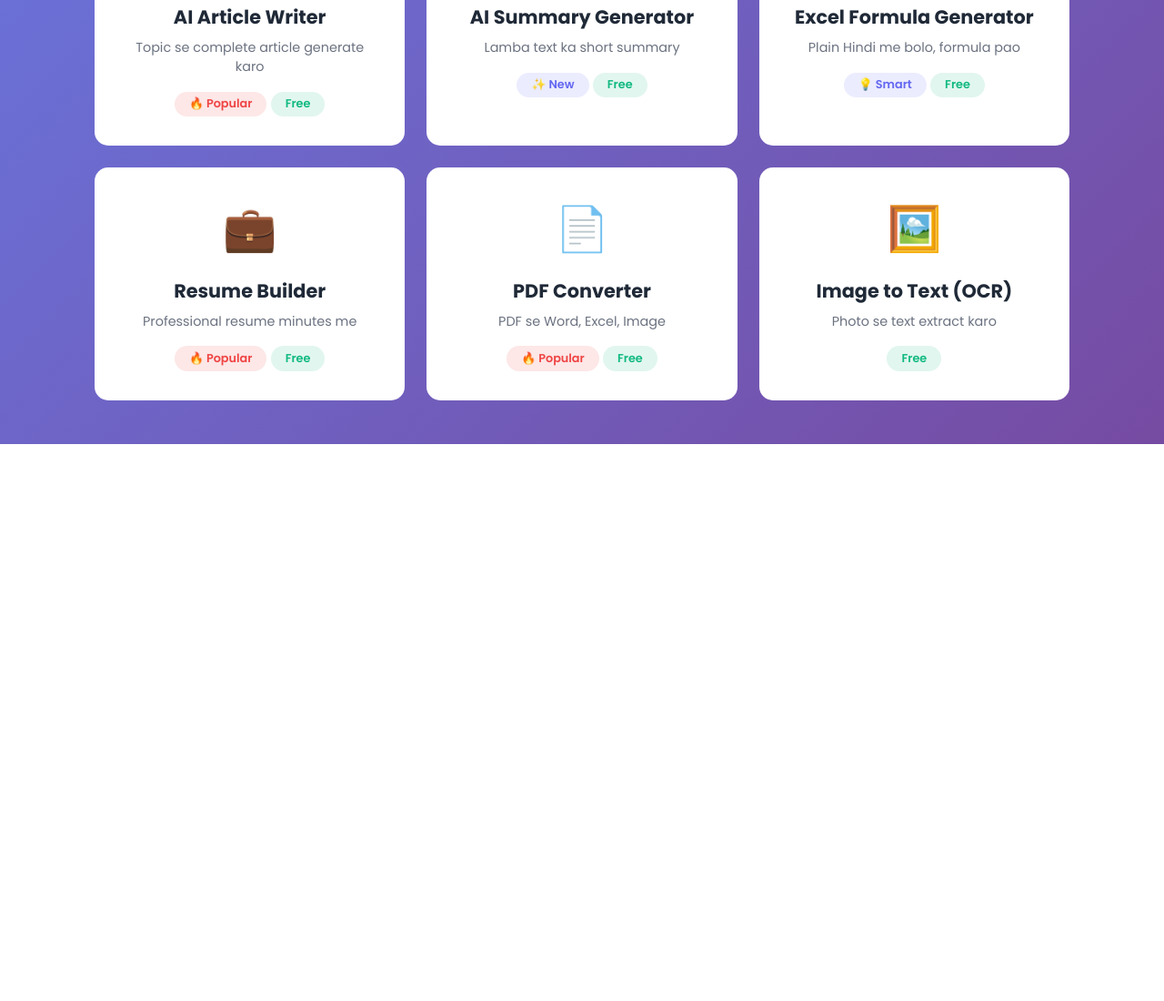
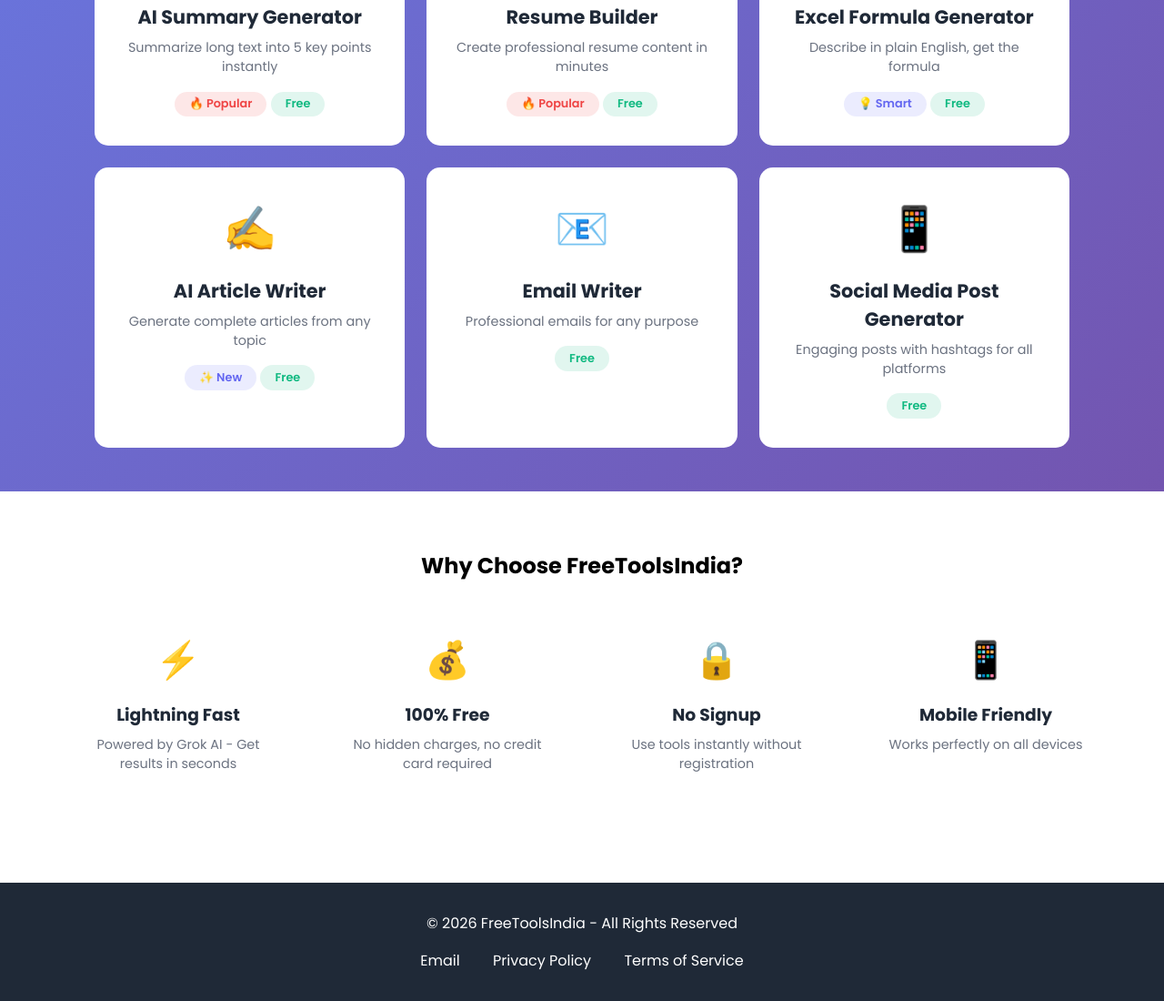
Before and after one commit to mydataaiapp/free-tools-india, a plain HTML site: page index.html in a window 1280 px wide. Shown: the part 661-1761 px from the top of the page at 91% size. Before the commit the page ends 1149 px from the top, so only its background shows below. Drawn offline with Linux system fonts and the light colour scheme.

Commit message:
Update index.html

```diff
--- a/index.html
+++ b/index.html
@@ -1,13 +1,29 @@
 <!DOCTYPE html>
-<html lang="hi">
+<html lang="en">
 <head>
     <meta charset="UTF-8">
     <meta name="viewport" content="width=device-width, initial-scale=1.0">
-    <title>FreeToolsIndia - 100% Free AI Tools</title>
-    <meta name="description" content="India ka sabse fast free AI tools platform. PDF converter, AI writer, resume builder - sab kuch free!">
+    <title>Free Tools India - Free AI Tools, PDF Converter, Resume Builder Online</title>
+    <meta name="description" content="Free online tools - AI writer, summary generator, resume builder, Excel formula generator, PDF converter. 100% free, no signup required. Made in India.">
+    <meta name="keywords" content="free tools, AI tools, resume builder, PDF converter, summary generator, excel formula, free online tools india">
+    <meta name="robots" content="index, follow">
+    <meta property="og:title" content="Free Tools India - 100% Free Online Tools">
+    <meta property="og:description" content="AI-powered free tools for everyone. Resume builder, summary generator, Excel formulas, and more.">
+    <meta property="og:type" content="website">
 
     <!-- Google Fonts -->
     <link href="https://fonts.googleapis.com/css2?family=Poppins:wght@300;400;600;700&display=swap" rel="stylesheet">
+
+    <!-- Structured Data for SEO -->
+    <script type="application/ld+json">
+    {
+        "@context": "https://schema.org",
+        "@type": "WebSite",
+        "name": "Free Tools India",
+        "url": "https://sprightly-paprenjak-ec7044.netlify.app/",
+        "description": "Free online AI tools and productivity tools for everyone"
+    }
+    </script>
 
     <style>
         * {
@@ -31,7 +47,6 @@
             min-height: 100vh;
         }
 
-        /* Header */
         .header {
             background: rgba(255, 255, 255, 0.95);
             backdrop-filter: blur(10px);
@@ -76,7 +91,6 @@
             color: var(--primary);
         }
 
-        /* Hero Section */
         .hero {
             text-align: center;
             padding: 4rem 5%;
@@ -131,7 +145,6 @@
             transform: scale(1.05);
         }
 
-        /* Tools Grid */
         .tools-section {
             max-width: 1200px;
             margin: 3rem auto;
@@ -222,7 +235,52 @@
             color: var(--primary);
         }
 
-        /* Animations */
+        .features-section {
+            background: white;
+            padding: 4rem 5%;
+            text-align: center;
+        }
+
+        .features-grid {
+            display: grid;
+            grid-template-columns: repeat(auto-fit, minmax(250px, 1fr));
+            gap: 2rem;
+            max-width: 1200px;
+            margin: 2rem auto;
+        }
+
+        .feature-item {
+            padding: 1.5rem;
+        }
+
+        .feature-icon {
+            font-size: 2.5rem;
+            margin-bottom: 1rem;
+        }
+
+        .feature-item h3 {
+            margin-bottom: 0.5rem;
+            color: var(--dark);
+        }
+
+        .feature-item p {
+            color: #6b7280;
+            font-size: 0.9rem;
+        }
+
+        footer {
+            background: var(--dark);
+            color: white;
+            text-align: center;
+            padding: 2rem;
+        }
+
+        footer a {
+            color: white;
+            text-decoration: none;
+            margin: 0 1rem;
+        }
+
         @keyframes fadeInUp {
             from {
                 opacity: 0;
@@ -234,7 +292,6 @@
             }
         }
 
-        /* Responsive */
         @media (max-width: 768px) {
             .hero h1 {
                 font-size: 2rem;
@@ -253,82 +310,135 @@
 <body>
     <header class="header">
         <nav class="nav">
-            <a href="/" class="logo">🇮🇳 FreeToolsIndia</a>
+            <a href="index.html" class="logo">🇮🇳 FreeToolsIndia</a>
             <div class="nav-links">
-                <a href="#tools">Tools</a>
-                <a href="#about">About</a>
+                <a href="#tools">All Tools</a>
+                <a href="#features">Why Us</a>
                 <a href="#contact">Contact</a>
-                <a href="#" style="background: var(--primary); color: white; padding: 0.5rem 1rem; border-radius: 20px;">Get Premium</a>
             </div>
         </nav>
     </header>
 
     <section class="hero">
-        <h1>🛠️ India Ka Sabse Fast AI Tools Platform</h1>
-        <p>100% Free • No Signup • Unlimited Use • Made with ❤️ in India</p>
+        <h1>🛠️ Free Online AI Tools Platform</h1>
+        <p>100% Free • No Signup Required • Unlimited Use • Made with ❤️ in India</p>
 
         <div class="search-bar">
-            <input type="text" placeholder="🔍 Kya karna chahte ho? (e.g., PDF to Word, Resume banao...)" id="searchInput">
+            <input type="text" placeholder="Search tools... (e.g., resume builder, summary)" id="searchInput">
             <button onclick="searchTool()">Search</button>
         </div>
     </section>
 
     <section class="tools-section" id="tools">
-        <h2 class="section-title">🔥 Most Popular Tools</h2>
+        <h2 class="section-title">🔥 Most Popular Free Tools</h2>
 
         <div class="tools-grid" id="toolsGrid">
-            <!-- AI Tools -->
-            <div class="tool-card" onclick="openTool('ai-writer')">
-                <div class="tool-icon">✍️</div>
-                <h3>AI Article Writer</h3>
-                <p>Topic se complete article generate karo</p>
+            <div class="tool-card" onclick="location.href='summary.html'">
+                <div class="tool-icon">📝</div>
+                <h3>AI Summary Generator</h3>
+                <p>Summarize long text into 5 key points instantly</p>
                 <span class="badge badge-popular">🔥 Popular</span>
                 <span class="badge badge-free">Free</span>
             </div>
 
-            <div class="tool-card" onclick="openTool('summary')">
-                <div class="tool-icon">📝</div>
-                <h3>AI Summary Generator</h3>
-                <p>Lamba text ka short summary</p>
+            <div class="tool-card" onclick="location.href='resume.html'">
+                <div class="tool-icon">💼</div>
+                <h3>Resume Builder</h3>
+                <p>Create professional resume content in minutes</p>
+                <span class="badge badge-popular">🔥 Popular</span>
+                <span class="badge badge-free">Free</span>
+            </div>
+
+            <div class="tool-card" onclick="location.href='excel.html'">
+                <div class="tool-icon">📊</div>
+                <h3>Excel Formula Generator</h3>
+                <p>Describe in plain English, get the formula</p>
+                <span class="badge badge-new">💡 Smart</span>
+                <span class="badge badge-free">Free</span>
+            </div>
+
+            <div class="tool-card" onclick="location.href='writer.html'">
+                <div class="tool-icon">✍️</div>
+                <h3>AI Article Writer</h3>
+                <p>Generate complete articles from any topic</p>
                 <span class="badge badge-new">✨ New</span>
                 <span class="badge badge-free">Free</span>
             </div>
 
-            <div class="tool-card" onclick="openTool('excel-formula')">
-                <div class="tool-icon">📊</div>
-                <h3>Excel Formula Generator</h3>
-                <p>Plain Hindi me bolo, formula pao</p>
-                <span class="badge badge-new">💡 Smart</span>
+            <div class="tool-card" onclick="location.href='email.html'">
+                <div class="tool-icon">📧</div>
+                <h3>Email Writer</h3>
+                <p>Professional emails for any purpose</p>
                 <span class="badge badge-free">Free</span>
             </div>
 
-            <div class="tool-card" onclick="openTool('resume')">
-                <div class="tool-icon">💼</div>
-                <h3>Resume Builder</h3>
-                <p>Professional resume minutes me</p>
-                <span class="badge badge-popular">🔥 Popular</span>
-                <span class="badge badge-free">Free</span>
-            </div>
-
-            <div class="tool-card" onclick="openTool('pdf-converter')">
-                <div class="tool-icon">📄</div>
-                <h3>PDF Converter</h3>
-                <p>PDF se Word, Excel, Image</p>
-                <span class="badge badge-popular">🔥 Popular</span>
-                <span class="badge badge-free">Free</span>
-            </div>
-
-            <div class="tool-card" onclick="openTool('image-text')">
-                <div class="tool-icon">🖼️</div>
-                <h3>Image to Text (OCR)</h3>
-                <p>Photo se text extract karo</p>
+            <div class="tool-card" onclick="location.href='social.html'">
+                <div class="tool-icon">📱</div>
+                <h3>Social Media Post Generator</h3>
+                <p>Engaging posts with hashtags for all platforms</p>
                 <span class="badge badge-free">Free</span>
             </div>
         </div>
     </section>
 
-    <script src="config.js"></script>
-    <script src="grok-api.js"></script>
-    <script src="script.js"></script>
+    <section class="features-section" id="features">
+        <h2>Why Choose FreeToolsIndia?</h2>
+        <div class="features-grid">
+            <div class="feature-item">
+                <div class="feature-icon">⚡</div>
+                <h3>Lightning Fast</h3>
+                <p>Powered by Grok AI - Get results in seconds</p>
+            </div>
+            <div class="feature-item">
+                <div class="feature-icon">💰</div>
+                <h3>100% Free</h3>
+                <p>No hidden charges, no credit card required</p>
+            </div>
+            <div class="feature-item">
+                <div class="feature-icon">🔒</div>
+                <h3>No Signup</h3>
+                <p>Use tools instantly without registration</p>
+            </div>
+            <div class="feature-item">
+                <div class="feature-icon">📱</div>
+                <h3>Mobile Friendly</h3>
+                <p>Works perfectly on all devices</p>
+            </div>
+        </div>
+    </section>
+
+    <footer id="contact">
+        <p>&copy; 2026 FreeToolsIndia - All Rights Reserved</p>
+        <p style="margin-top: 1rem;">
+            <a href="mailto:contact@freetoolsindia.com">Email</a>
+            <a href="#">Privacy Policy</a>
+            <a href="#">Terms of Service</a>
+        </p>
+    </footer>
+
+    <script>
+        function searchTool() {
+            var query = document.getElementById('searchInput').value.toLowerCase();
+            var tools = {
+                'summary': 'summary.html',
+                'resume': 'resume.html',
+                'excel': 'excel.html',
+                'formula': 'excel.html',
+                'writer': 'writer.html',
+                'article': 'writer.html',
+                'email': 'email.html',
+                'social': 'social.html',
+                'post': 'social.html'
+            };
+
+            for (var key in tools) {
+                if (query.includes(key)) {
+                    location.href = tools[key];
+                    return;
+                }
+            }
+            alert('Tool not found. Try: summary, resume, excel, writer, email, social');
+        }
+    </script>
 </body>
 </html>
```
